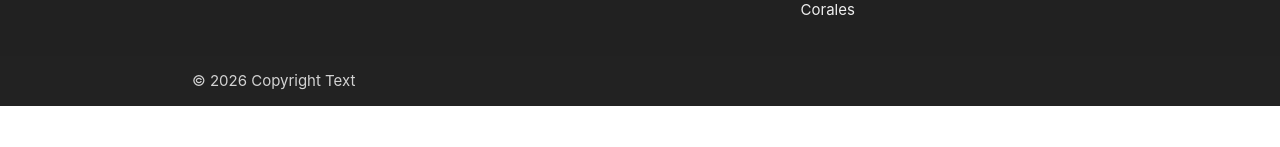
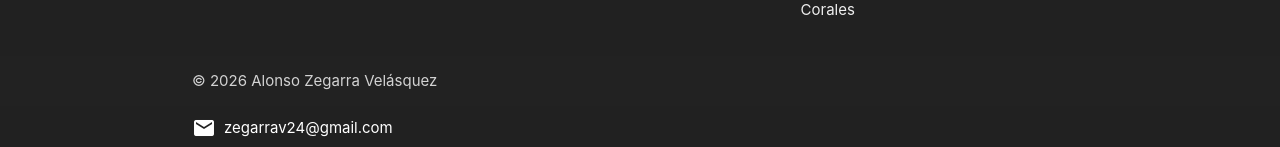
Before and after one commit to al0nso24/mar, a React (Create React App) app: page /corales in a window 1280 px wide. Shown: the part 4003-4150 px from the top of the page. Before the commit the page ends 4109 px from the top, so only its background shows below. Built offline with nearby package versions, Linux system fonts and the light colour scheme.

Commit message:
Tercer commit

```diff
--- a/src/Footer.js
+++ b/src/Footer.js
@@ -22,8 +22,11 @@ export default function Footer() {
       </div>
       <div class="footer-copyright">
         <div class="container">
-            © 2026 Copyright Text
+          © 2026 Alonso Zegarra Velásquez
         </div>
+      </div>
+      <div class="container" style={{ display: "flex", alignItems: "center", gap: "8px", padding: "10px 0" }}>
+        <i class="material-icons">mail</i> zegarrav24@gmail.com
       </div>
     </footer>
   )
```
Lines whose indentation alone changed are shown as unchanged.
